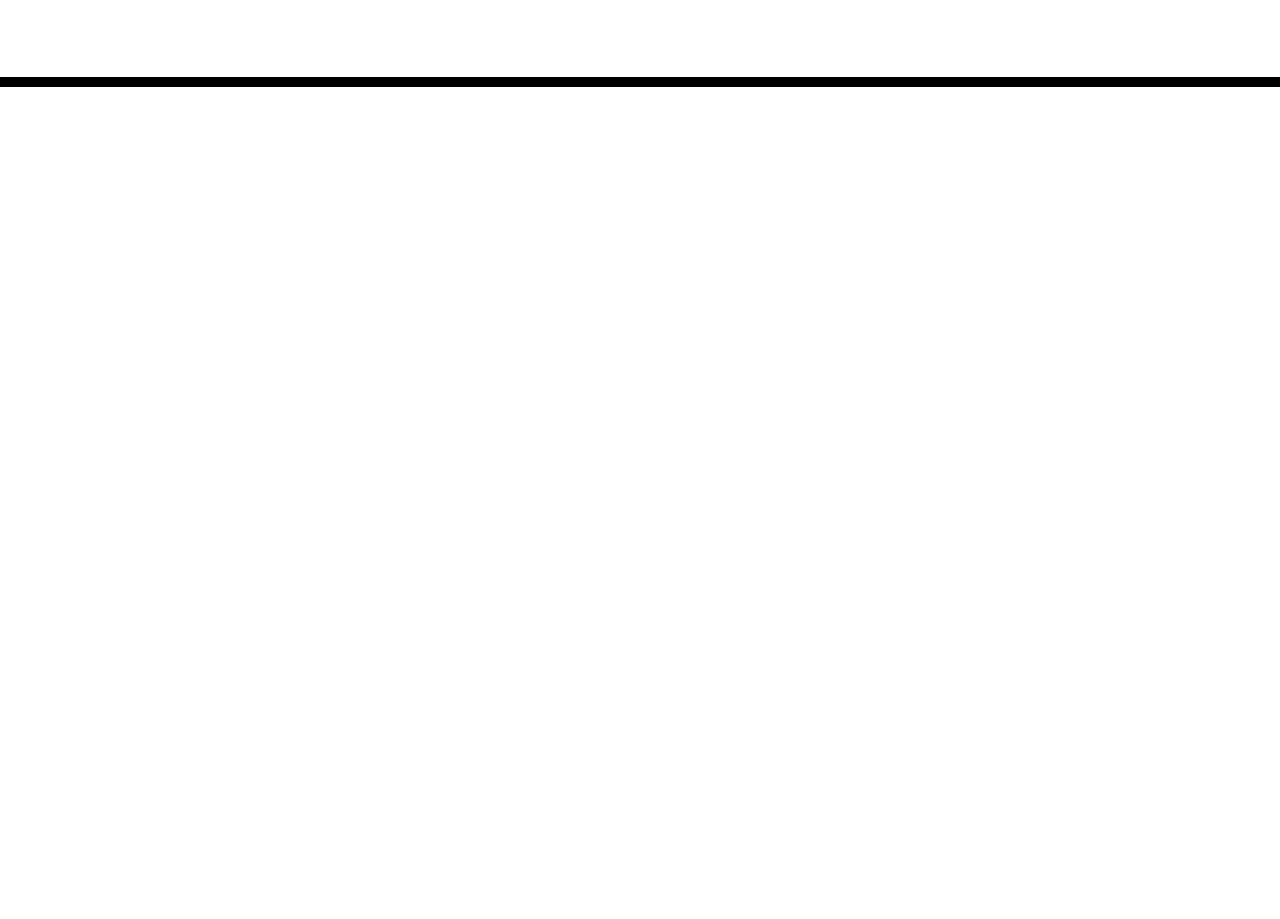
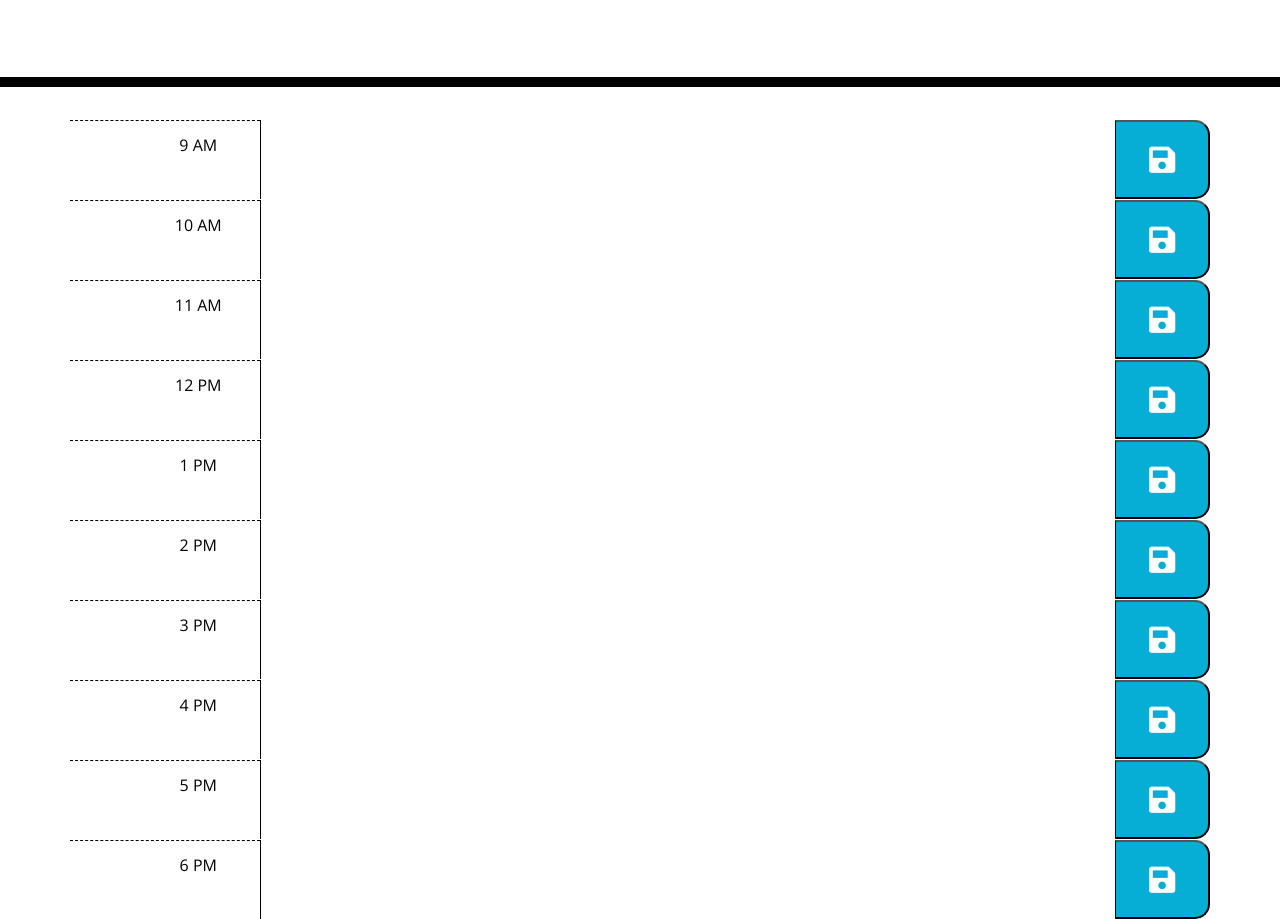
Before and after one commit to aznjp/Hourlyplanner, a plain HTML site: page index.html in a window 1280 px wide. Shown: the part 181-1100 px from the top of the page. Before the commit the page ends 800 px from the top, so only its background shows below. Drawn offline with nearby package versions, Linux system fonts and the light colour scheme.

Commit message:
Added in the div blocks for timeslots and also included the date plugin at top using moment.js

```diff
--- a/assets/js/script.js
+++ b/assets/js/script.js
@@ -0,0 +1,4 @@
+// This is a function used to call up the current date using moment.js
+function dateTimer() {
+    $("#currentDay").text(moment().format('MMMM Do YYYY'));
+};
--- a/index.html
+++ b/index.html
@@ -27,6 +27,105 @@
 
     <div class="container">
         <!-- Timeblocks go here -->
+        <div class="row time-block">
+            <div class="col-sm-2 hour">
+                9 AM
+            </div>
+            <textarea class="col-sm-9 description" id="9"></textarea>
+            <button class="col-sm-1 saveBtn">
+                <i class="fas fa-save"></i>
+            </button>
+        </div>
+
+        <div class="row time-block">
+            <div class="col-sm-2 hour">
+                10 AM
+            </div>
+            <textarea class="col-sm-9 description" id="10"></textarea>
+            <button type="submit" class="col-sm-1 saveBtn">
+                <i class="fas fa-save"></i>
+            </button>
+        </div>
+
+        <div class="row time-block">
+            <div class="col-sm-2 hour">
+                11 AM
+            </div>
+            <textarea class="col-sm-9 description" id="11"></textarea>
+            <button type="submit" class="col-sm-1 saveBtn">
+                <i class="fas fa-save"></i>
+            </button>
+        </div>
+
+        <div class="row time-block">
+            <div class="col-sm-2 hour">
+                12 PM
+            </div>
+            <textarea class="col-sm-9 description" id="12"></textarea>
+            <button type="submit" class="col-sm-1 saveBtn">
+                <i class="fas fa-save"></i>
+            </button>
+        </div>
+
+        <div class="row time-block">
+            <div class="col-sm-2 hour">
+                1 PM
+            </div>
+            <textarea class="col-sm-9 description" id="13"></textarea>
+            <button type="submit" class="col-sm-1 saveBtn">
+                <i class="fas fa-save"></i>
+            </button>
+        </div>
+
+        <div class="row time-block">
+            <div class="col-sm-2 hour">
+                2 PM
+            </div>
+            <textarea class="col-sm-9 description" id="14"></textarea>
+            <button type="submit" class="col-sm-1 saveBtn">
+                <i class="fas fa-save"></i>
+            </button>
+        </div>
+
+        <div class="row time-block">
+            <div class="col-sm-2 hour">
+                3 PM
+            </div>
+            <textarea class="col-sm-9 description" id="15"></textarea>
+            <button type="submit" class="col-sm-1 saveBtn">
+                <i class="fas fa-save"></i>
+            </button>
+        </div>
+
+        <div class="row time-block">
+            <div class="col-sm-2 hour">
+                4 PM
+            </div>
+            <textarea class="col-sm-9 description" id="16"></textarea>
+            <button type="submit" class="col-sm-1 saveBtn">
+                <i class="fas fa-save"></i>
+            </button>
+        </div>
+
+        <div class="row time-block">
+            <div class="col-sm-2 hour">
+                5 PM
+            </div>
+            <textarea class="col-sm-9 description" id="17"></textarea>
+            <button type="submit" class="col-sm-1 saveBtn">
+                <i class="fas fa-save"></i>
+            </button>
+        </div>
+
+        <div class="row time-block">
+            <div class="col-sm-2 hour">
+                6 PM
+            </div>
+            <textarea class="col-sm-9 description" id="18"></textarea>
+            <button type="submit" class="col-sm-1 saveBtn">
+                <i class="fas fa-save"></i>
+            </button>
+        </div>
 
 
     </div>
```
